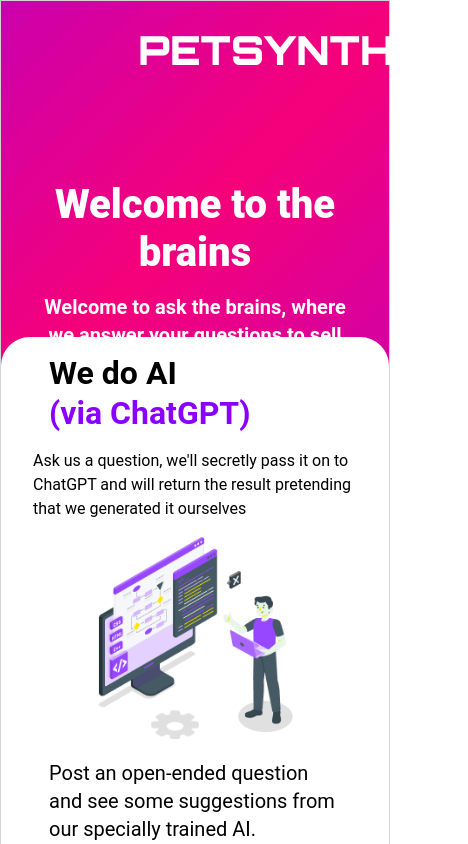
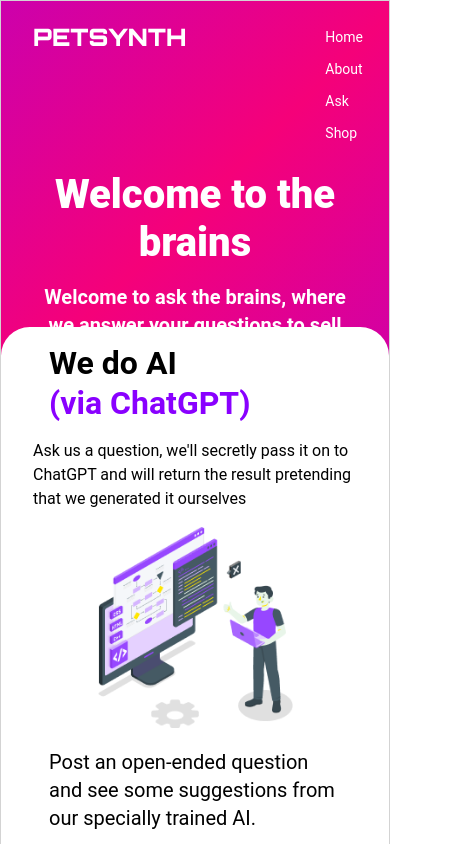
Before and after one commit to technative-academy/PetSynth, a React (Vite) app: page / in a window 390 px wide. Shown: the top 844 px of the page, 468 px wide, since content can reach past the window. Built offline with nearby package versions, Linux system fonts and the light colour scheme.

Commit message:
Improve responsive layout for header

```diff
--- a/src/components/SiteHeader/SiteHeader.jsx
+++ b/src/components/SiteHeader/SiteHeader.jsx
@@ -7,7 +7,7 @@
 	return (
 		<header className={styles.wrapper}>
 			<h2 className={styles.logo}>Petsynth</h2>
-			<SiteNav />
+			<SiteNav className={styles.siteNav} />
 		</header>
 	);
 }
--- a/src/components/SiteHeader/SiteHeader.module.css
+++ b/src/components/SiteHeader/SiteHeader.module.css
@@ -1,24 +1,30 @@
 /* Mobile header styling -- CSS gradient animation */
 .wrapper {
-	padding: 2rem;
+	padding: 1rem 2rem;
 	border: 1px solid lightgray;
 	display: flex;
-	align-items: center;
-	justify-content: center;
+	flex-direction: row;
+	gap: 2rem;
+	align-items: flex-start;
+	justify-content: space-between;
 	color: white;
-	height: 420px;
+	height: 40vh;
 	background: linear-gradient(-45deg, #8900ff, #f50179, #8900ff, #f50179);
 	background-size: 400% 400%;
 	animation: gradient 22s ease infinite;
 }
 
 .logo {
+	flex: 1;
 	font-family: "Orbitron", sans-serif;
 	font-weight: 900;
 	text-transform: uppercase;
-	margin-bottom: 320px;
-	margin-left: 200px;
 	font-size: 40px;
+}
+
+.siteNav {
+	flex: 1;
+	padding-right: 4vw;
 }
 
 @keyframes gradient {
@@ -36,16 +42,42 @@
 	}
 }
 
+/* Small Mobile Styling */
+
+@media (max-width: 530px) {
+	.wrapper {
+		height: 105vw;
+		padding: 1rem 1rem;
+		gap: 1rem;
+	}
+
+	.logo {
+		/* margin-right: 500px; */
+		margin: 0;
+		font-size: 24px;
+	}
+
+	.siteNav {
+		flex: 1;
+	}
+}
+
 /* Desktop header styling */
 
 @media (min-width: 768px) {
 	.wrapper {
-		height: 440px;
+		height: 50vh;
+		justify-content: space-evenly;
 	}
 
 	.logo {
-		margin-right: 500px;
-		margin-top: 20px;
-		font-size: 40px;
+		/* margin-right: 500px; */
+		font-size: 64px;
+		margin-top: 1rem;
+		flex: 2;
+	}
+
+	.siteNav {
+		flex: 1;
 	}
 }
--- a/src/components/SiteNav/SiteNav.module.css
+++ b/src/components/SiteNav/SiteNav.module.css
@@ -11,7 +11,7 @@
 .links {
 	display: flex;
 	flex-direction: column;
-	gap: 1rem;
+	gap: 0.5rem;
 	font:
 		14px/20px "Roboto",
 		sans-serif;
```
